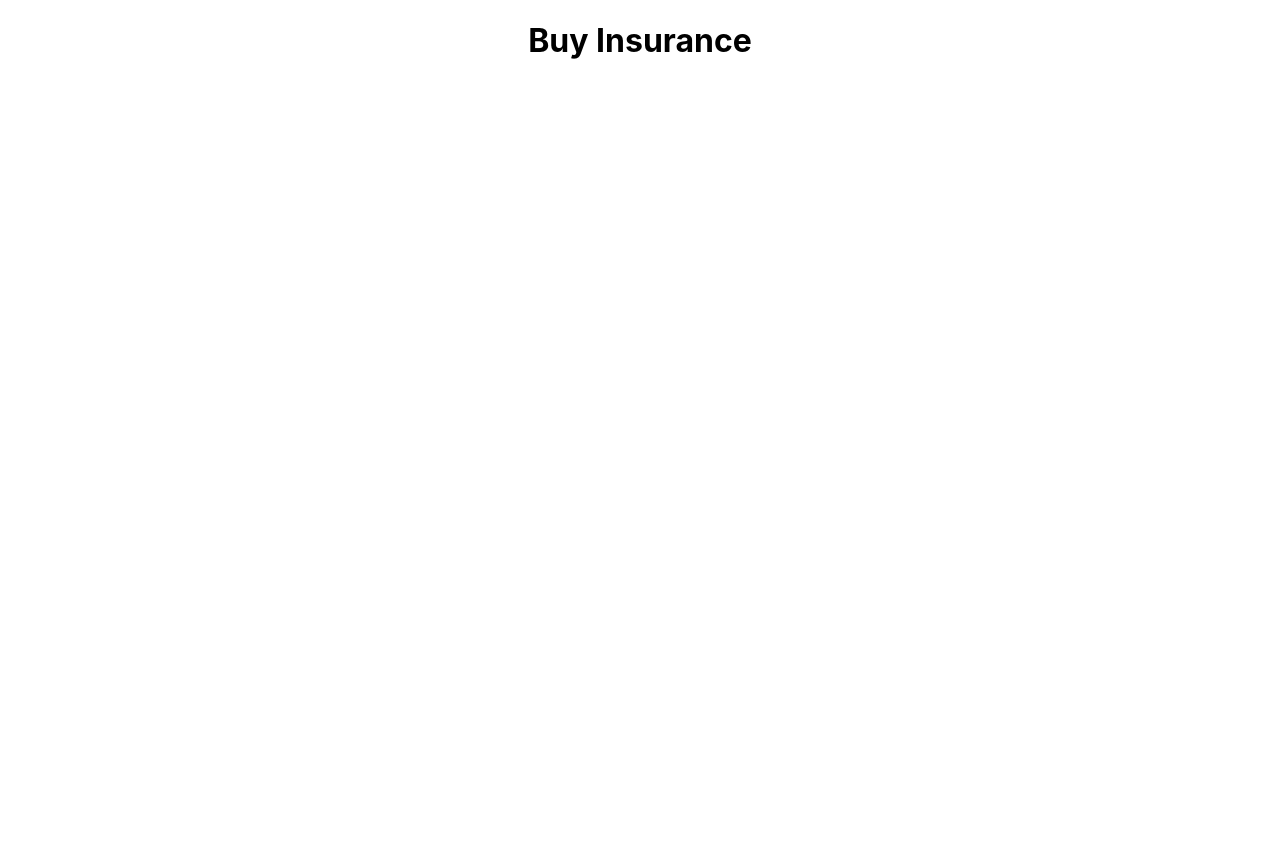
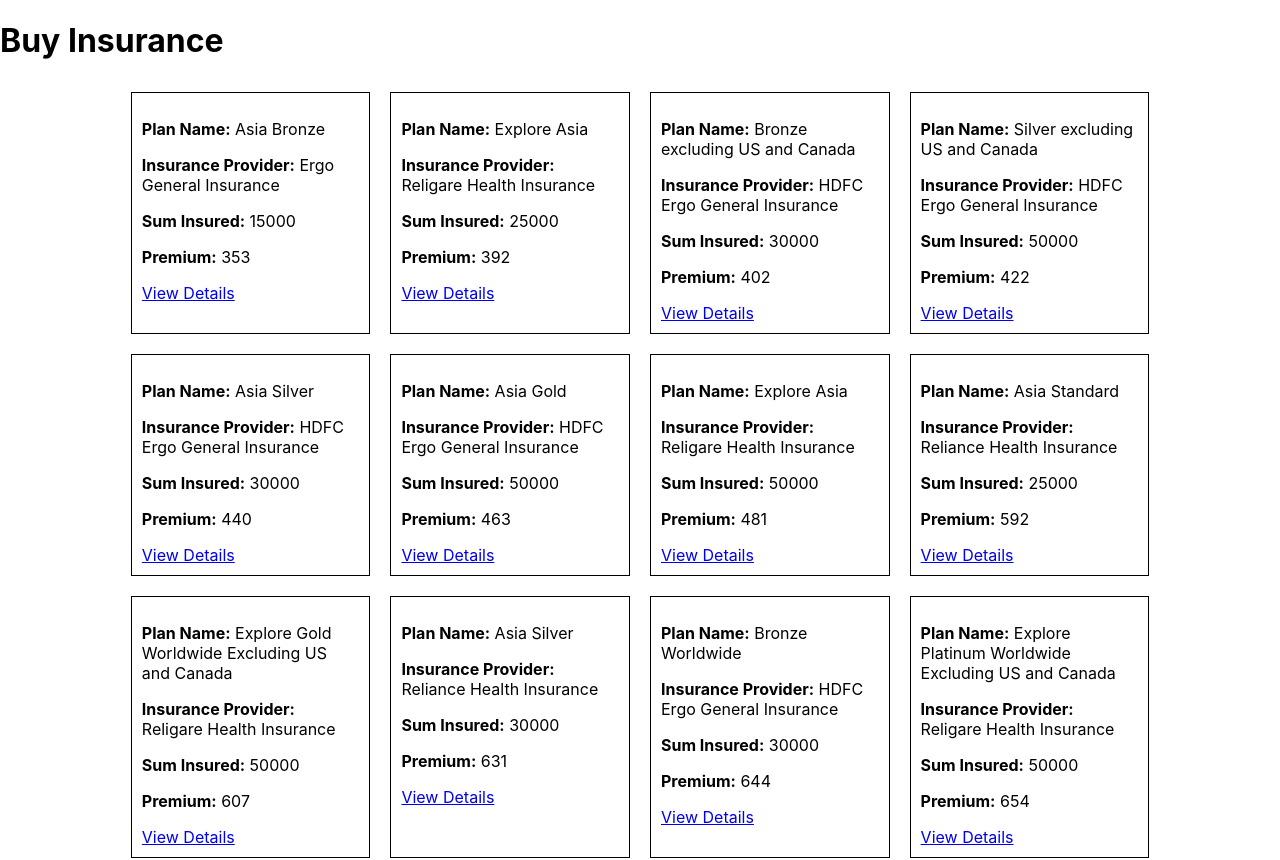
Before and after one commit to kgeetanjali21/shopping-app, a React (Create React App) app: page / in a window 1280 px wide. Shown: the top 860 px of the page. Before the commit the page ends 800 px from the top, so only its background shows below. Built offline with nearby package versions, Linux system fonts and the light colour scheme.

Commit message:
Browse page layout set with react-router to set all the pages as per ID and 404

```diff
--- a/package.json
+++ b/package.json
@@ -9,6 +9,7 @@
     "node-sass": "^4.13.0",
     "react": "^16.12.0",
     "react-dom": "^16.12.0",
+    "react-router-dom": "^5.1.2",
     "react-scripts": "3.3.0"
   },
   "scripts": {
--- a/src/App.css
+++ /dev/null
@@ -1,38 +0,0 @@
-.App {
-  text-align: center;
-}
-
-.App-logo {
-  height: 40vmin;
-  pointer-events: none;
-}
-
-@media (prefers-reduced-motion: no-preference) {
-  .App-logo {
-    animation: App-logo-spin infinite 20s linear;
-  }
-}
-
-.App-header {
-  background-color: #282c34;
-  min-height: 100vh;
-  display: flex;
-  flex-direction: column;
-  align-items: center;
-  justify-content: center;
-  font-size: calc(10px + 2vmin);
-  color: white;
-}
-
-.App-link {
-  color: #61dafb;
-}
-
-@keyframes App-logo-spin {
-  from {
-    transform: rotate(0deg);
-  }
-  to {
-    transform: rotate(360deg);
-  }
-}
--- a/src/App.js
+++ b/src/App.js
@@ -1,16 +1,22 @@
 import React from 'react';
-import logo from './logo.svg';
-import './App.css';
+import CardListing from './components/CardListing';
+import ProductDetail from './components/ProductDetail';
+import ErrorPage from './components/ErrorPage';
+import './assets/style/listing.scss';
+import { BrowserRouter as Router, Switch, Route } from 'react-router-dom';
 
 function App() {
   return (
+    <Router>
     <div className="App">
       <h1 className="page-heading">Buy Insurance</h1>
-      <div>
-        <div className="insurance-container">
-        </div>
-      </div>
+      <Switch>
+        <Route path='/' exact component={CardListing} />
+        <Route path='/detail/:id' exact component={ProductDetail} />
+        <Route component={ErrorPage} />
+      </Switch>
     </div>
+    </Router>
   );
 }
 
--- /dev/null
+++ b/src/assets/style/listing.scss
@@ -0,0 +1,18 @@
+.card-listing {
+    display: flex;
+    width: 85%;
+    margin: 0 auto;
+    justify-content: center;
+    flex-wrap: wrap;
+
+    .card-group {
+        width: 20%;
+        padding: 10px;
+        margin: 10px 10px;
+        border: 1px solid #000;
+
+        .highlight-text {
+            font-weight: bold;
+        }
+    }
+}
--- /dev/null
+++ b/src/components/CardListing.js
@@ -0,0 +1,23 @@
+import React, { Component } from 'react';
+import insuranceData from '../insurance.json';
+import InsuranceCard from './InsuranceCard.js';
+
+class CardListing extends Component {
+    render() {
+        const { content } = insuranceData;
+        console.log('content', content);
+        return (
+            <React.Fragment>
+                <div className="card-listing">
+                    {
+                        content.map((item, index) => (
+                            <InsuranceCard data={item} key={index} />
+                        ))
+                    }
+                </div>
+            </React.Fragment>
+        )
+    }
+}
+
+export default CardListing;
--- /dev/null
+++ b/src/components/ErrorPage.js
@@ -0,0 +1,13 @@
+import React from 'react';
+import { Link } from 'react-router-dom';
+
+const ErrorPage = (props) =>
+  <div className='card-group'>
+    {
+        <React.Fragment>
+            <p className='plan-name'>This page doesn't exist. Please check <Link to='/'>Homepage</Link> for more details.</p>
+        </React.Fragment>
+    }
+  </div>
+
+export default ErrorPage;
--- a/src/components/InsuranceCard.js
+++ b/src/components/InsuranceCard.js
@@ -1,7 +1,17 @@
-import React, { Component } from "react";
+import React from 'react';
+import { Link } from 'react-router-dom';
 
-class InsuranceCard extends Component {
-
-}
+const InsuranceCard = (props) =>
+  <div className='card-group'>
+    {
+        <React.Fragment>
+            <p className='plan-name'><span className='highlight-text'>Plan Name:</span> {props.data.plan.planName}</p>
+            <p className='provider-name'><span className='highlight-text'>Insurance Provider:</span> {props.data.plan.insuranceProviderName}</p>
+            <p className='sum-insured'><span className='highlight-text'>Sum Insured:</span> {props.data.sumInsured}</p>
+            <p className='total-amount'><span className='highlight-text'>Premium:</span> {props.data.totalAmount.amount}</p>
+            <Link to={`/detail/${props.data.plan.id}`}>View Details</Link>
+        </React.Fragment>
+    }
+  </div>
 
 export default InsuranceCard;
--- /dev/null
+++ b/src/components/ProductDetail.js
@@ -0,0 +1,11 @@
+import React from 'react';
+
+function ProductDetail() {
+  return (
+    <div>
+      <h1 className="page-heading">detail page</h1>
+    </div>
+  );
+}
+
+export default ProductDetail;
```
Also changed, not shown: 1 other file (tests, documents, lock files or other folders).
